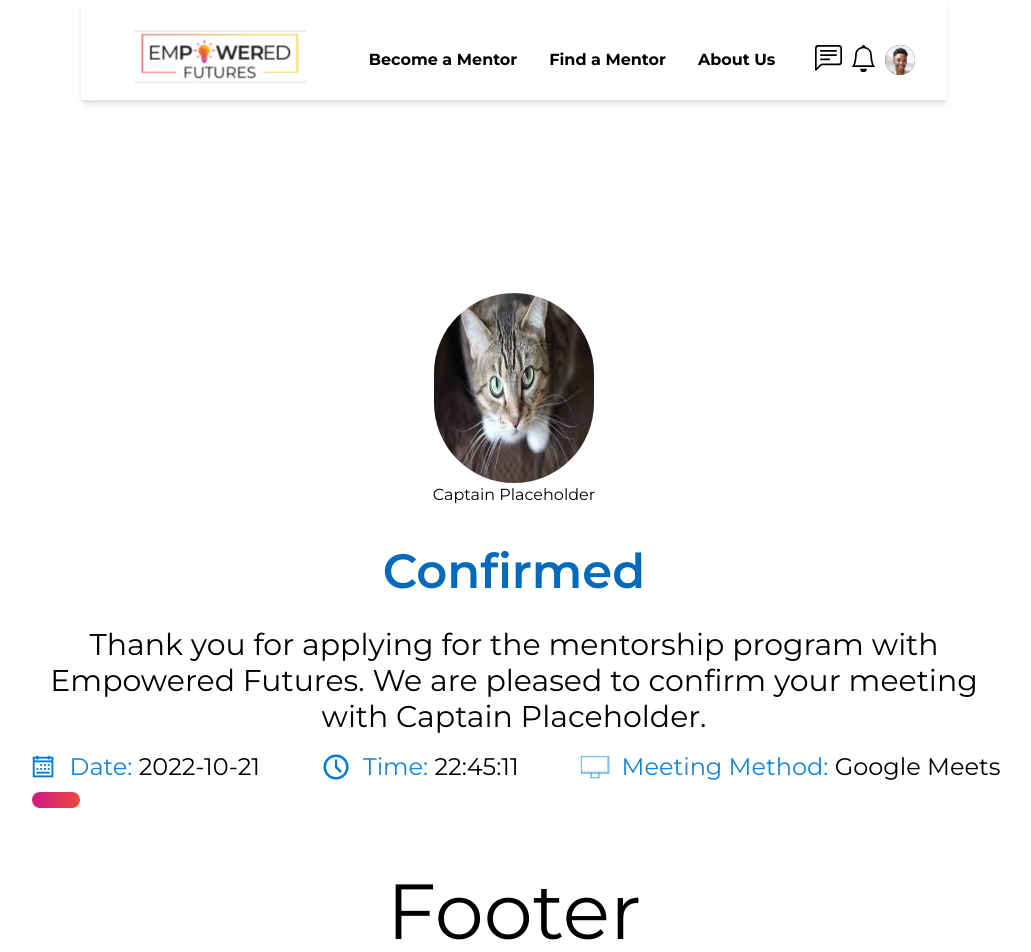
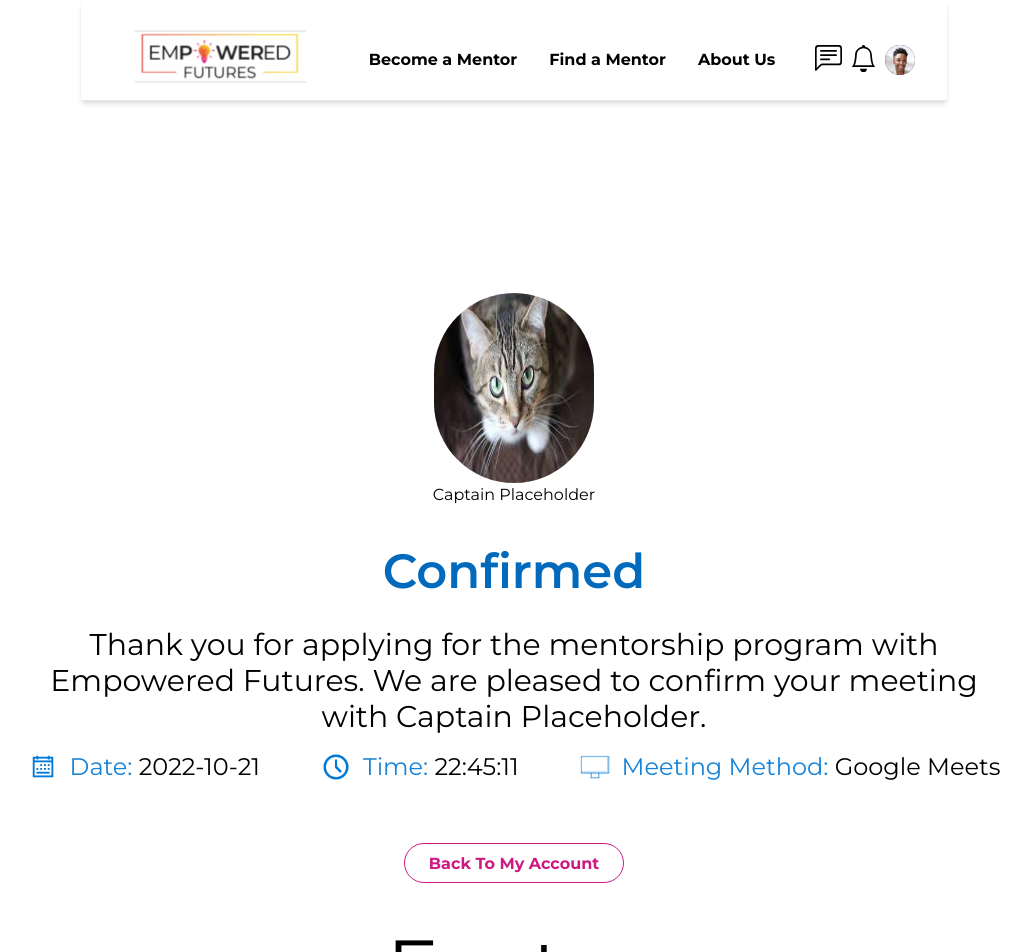
Before and after one commit to JasonXB/EF_Clone, a Next.js app: page /meeting/confirmedMeeting in a window 1280 px wide. Shown: the top 952 px of the page, without its empty margins (126-1157 px from the left). Built offline with nearby package versions, Linux system fonts and the light colour scheme; what tw-elements would draw is missing.

Commit message:
give button variants an enum; improve spacing

```diff
--- a/pages/meeting/confirmedMeeting.tsx
+++ b/pages/meeting/confirmedMeeting.tsx
@@ -15,13 +15,13 @@ import MeetingDetail from './meetingDetail';
 export const getStaticProps: GetStaticProps = async () => {
   const dateAndTime = new Date().toString();
   const place = 'Google Meets';
-  console.log(dateAndTime, '18rm');
   // attempting to pass a Date object thru here gives:
   // `object` ("[object Date]") cannot be serialized as JSON.
   // Hence it is converted to a string first, and converted back into a Date object in the component.
   return {
     props: {
       dateAsString: dateAndTime,
+      name: 'Captain Placeholder',
       place: place,
     },
   };
@@ -29,16 +29,19 @@ export const getStaticProps: GetStaticProps = async () => {
 
 interface ConfirmedMeetingProps {
   dateAsString: string;
+  name: string;
   place: string;
 }
 
-const ConfirmedMeeting = ({ dateAsString, place }: ConfirmedMeetingProps) => {
-  const name = 'Captain Placeholder';
-
+const ConfirmedMeeting = ({
+  dateAsString,
+  name,
+  place,
+}: ConfirmedMeetingProps) => {
   function getMMDDYYFromDate(dateAsString: string): string {
     const d = new Date(Date.parse(dateAsString));
     const adjustmentFromZeroIndexedMonth = 1;
-    const calendarFormatting =
+    const calendarFormatting = // todoRM: fix this calendar formatting & time formatting
       d.getFullYear().toString() +
       '-' +
       (d.getMonth() + adjustmentFromZeroIndexedMonth).toString() +
@@ -88,7 +91,7 @@ const ConfirmedMeeting = ({ dateAsString, place }: ConfirmedMeetingProps) => {
               </p>
             </div>
           </div>
-          <div className="flex justify-between mt-4">
+          <div className="mt-14 flex justify-between mt-4">
             <MeetingDetail
               type="date"
               detailInfo={date}
@@ -102,9 +105,9 @@ const ConfirmedMeeting = ({ dateAsString, place }: ConfirmedMeetingProps) => {
             />
           </div>
           <div>
-            <div className="h-12 w-12">
+            <div className="h-12 w-full mt-14 flex justify-center">
               {/* // todoRM: fix button */}
-              <Button variant="primary" />
+              <Button variant={'secondary'}>Back To My Account</Button>
             </div>
           </div>
         </div>
--- a/src/components/buttons/reusable-buttons.tsx
+++ b/src/components/buttons/reusable-buttons.tsx
@@ -7,6 +7,7 @@ import linkedInIcon from './SVGIcons/linkedin.svg';
 import googleIcon from './SVGIcons/google.svg';
 import listIcon from './SVGIcons/listIcon.svg';
 import closeIcon from './SVGIcons/closeIcon.svg';
+import { ButtonVariant } from '../../enum/buttonVariant.enum';
 
 //once theme is configured for colors, delete this
 //TempColors{
@@ -37,13 +38,7 @@ type ButtonProps = {
   children?: string | customSVG | JSX.Element | any; //any temp fix need to look into further
   className: string;
   type: 'button' | 'submit';
-  variant:
-    | 'primary'
-    | 'secondary'
-    | 'tertiary'
-    | 'primaryUnselected'
-    | 'secondaryUnselected'
-    | 'iconOnly';
+  variant: `${ButtonVariant}`;
   disabled: boolean;
   clickHandler?: React.MouseEventHandler<HTMLButtonElement> | undefined;
   icon?: 'facebook' | 'linkedIn' | 'google' | 'listIcon' | 'closeIcon';
--- /dev/null
+++ b/src/enum/buttonVariant.enum.ts
@@ -0,0 +1,8 @@
+export enum ButtonVariant {
+  primary = 'primary',
+  secondary = 'secondary',
+  tertiary = 'tertiary',
+  primaryUnselected = 'primaryUnselected',
+  secondaryUnselected = 'secondaryUnselected',
+  iconOnly = 'iconOnly',
+}
```
